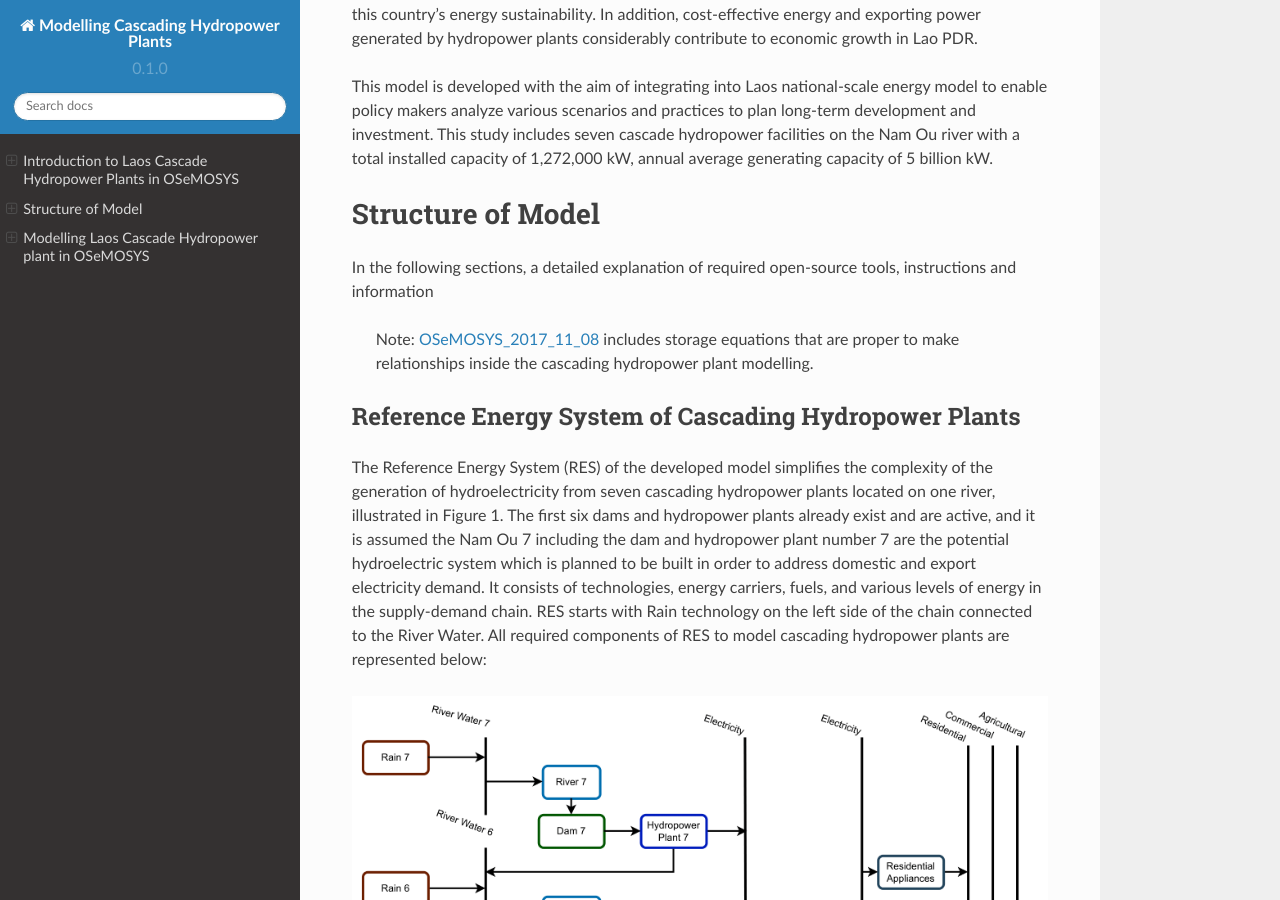
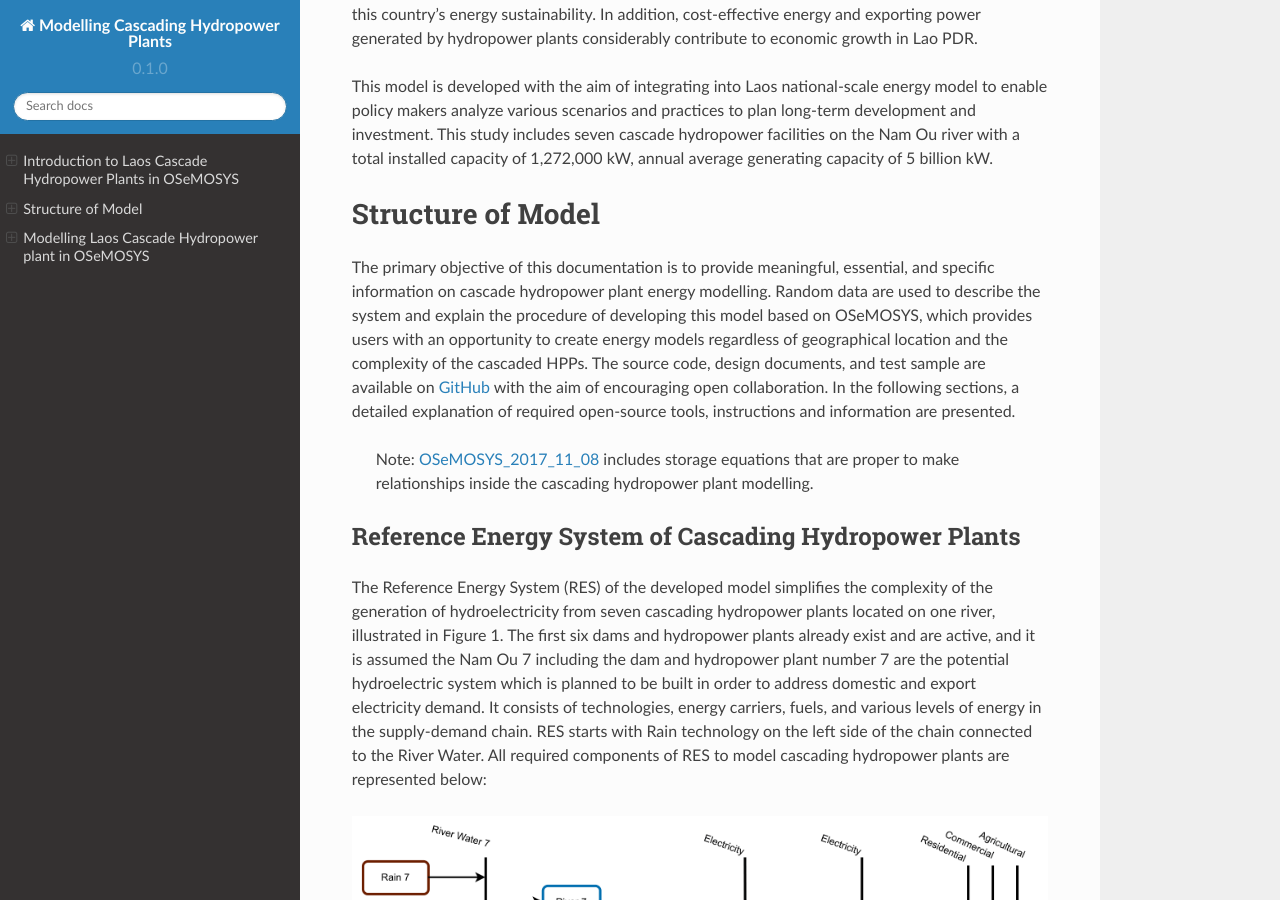
Before and after one commit to YSaedi/Laos_Cascading_HydropowerPlants, a Sphinx documentation site: the page built from docs/source/index.rst, in a window 1280 px wide and 900 px high, scrolled down 778 px. Built offline with Sphinx 7.4.7 and the Read the Docs theme 2.0.0, drawn with Linux system fonts in a browser that asks for light colours.

Commit message:
Update index.rst

```diff
--- a/docs/source/index.rst
+++ b/docs/source/index.rst
@@ -13,7 +13,8 @@
 
 Structure of Model
 ====================================
-In the following sections, a detailed explanation of required open-source tools, instructions and information
+The primary objective of this documentation is to provide meaningful, essential, and specific information on cascade hydropower plant energy modelling. Random data are used to describe the system and explain the procedure of developing this model based on OSeMOSYS, which provides users with an opportunity to create energy models regardless of geographical location and the complexity of the cascaded HPPs. The source code, design documents, and test sample are available on `GitHub <https://github.com/YSaedi/Laos_Cascading_HydropowerPlants/>`_ with the aim of encouraging open collaboration.
+In the following sections, a detailed explanation of required open-source tools, instructions and information are presented.
 
     Note: `OSeMOSYS_2017_11_08 <https://github.com/OSeMOSYS/OSeMOSYS_GNU_MathProg/blob/AlternateStorageCode/src/osemosys_short.txt/>`_ includes storage equations that are proper to make relationships inside the cascading hydropower plant modelling.
 
```
